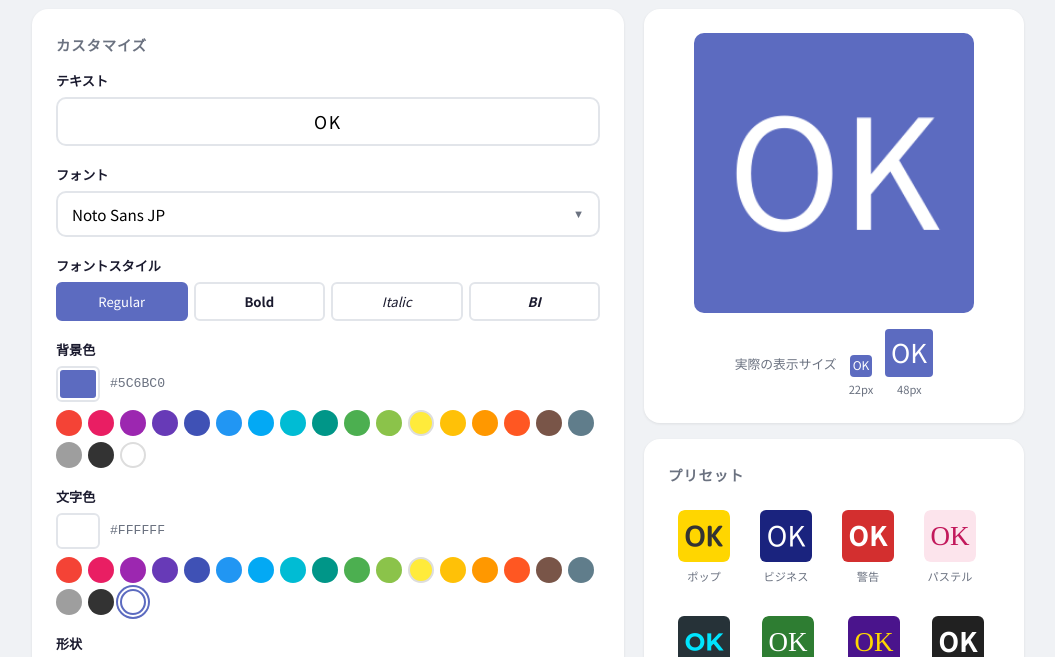
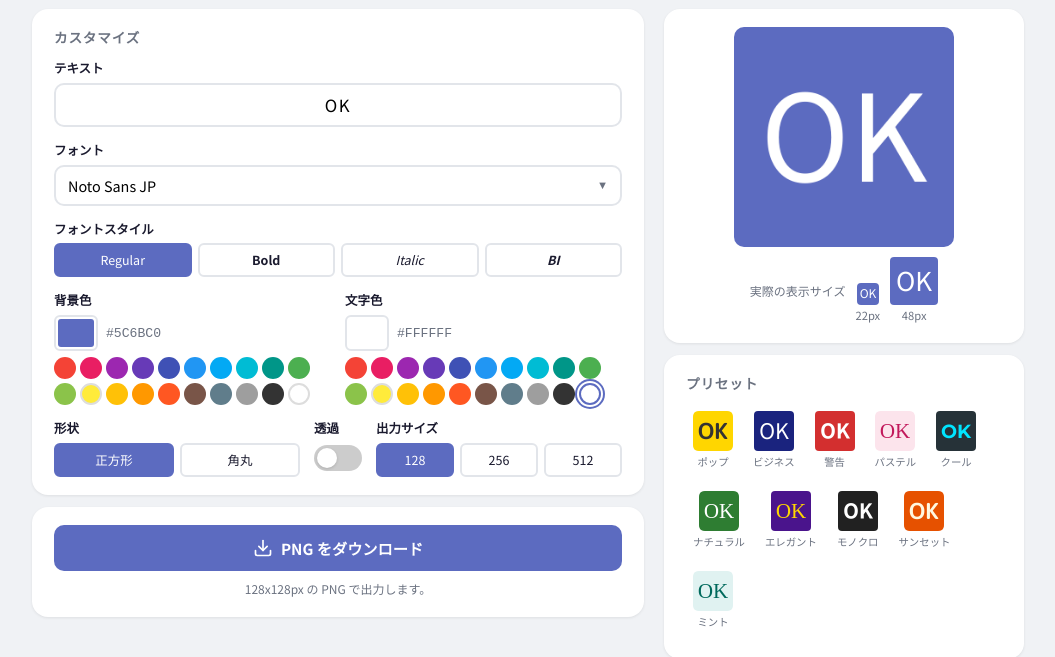
Before and after one commit to yukihiroyamaguchi569/create-slack-stamp, a plain HTML site: page index.html in a window 1280 px wide. Shown: the part 131-788 px from the top of the page, without its empty margins (112-1167 px from the left). Drawn offline with Linux system fonts and the light colour scheme; a web font is replaced by a local one.

Commit message:
３，４文字は２行表示に

```diff
--- a/index.html
+++ b/index.html
@@ -26,7 +26,7 @@
           <!-- テキスト -->
           <div class="control-group">
             <label class="control-label" for="text-input">テキスト</label>
-            <input type="text" id="text-input" class="text-input" maxlength="4" placeholder="1〜4文字を入力" value="OK">
+            <input type="text" id="text-input" class="text-input" maxlength="4" placeholder="4文字まで（3〜4文字は2行表示）" value="OK">
           </div>
 
           <!-- フォント -->
@@ -59,8 +59,9 @@
             </div>
           </div>
 
-          <!-- 背景色 -->
-          <div class="control-group">
+          <!-- 背景色・文字色 横並び -->
+          <div class="color-row">
+            <div class="control-group color-half">
               <label class="control-label">背景色</label>
               <div class="color-control">
                 <input type="color" id="bg-color-picker" class="color-picker" value="#5C6BC0">
@@ -68,9 +69,7 @@
               </div>
               <div class="color-swatches" id="bg-swatches"></div>
             </div>
-
-          <!-- 文字色 -->
-          <div class="control-group">
+            <div class="control-group color-half">
               <label class="control-label">文字色</label>
               <div class="color-control">
                 <input type="color" id="text-color-picker" class="color-picker" value="#FFFFFF">
@@ -78,32 +77,31 @@
               </div>
               <div class="color-swatches" id="text-swatches"></div>
             </div>
+          </div>
 
-          <!-- 形状 -->
-          <div class="control-group">
+          <!-- 形状・透過・出力サイズ -->
+          <div class="options-row">
+            <div class="control-group options-item">
               <label class="control-label">形状</label>
               <div class="button-group" id="shape-group">
                 <button class="btn-option active" data-value="square" type="button">正方形</button>
                 <button class="btn-option" data-value="rounded" type="button">角丸</button>
               </div>
             </div>
-
-          <!-- 背景透過 -->
-          <div class="control-group control-group-row">
-            <label class="control-label">背景透過</label>
+            <div class="control-group options-item control-group-row">
+              <label class="control-label">透過</label>
               <label class="toggle-switch">
                 <input type="checkbox" id="transparent-toggle">
                 <span class="toggle-slider"></span>
               </label>
             </div>
-
-          <!-- 出力サイズ -->
-          <div class="control-group">
+            <div class="control-group options-item">
               <label class="control-label">出力サイズ</label>
               <div class="button-group" id="resolution-group">
-              <button class="btn-option active" data-value="128" type="button">128px</button>
-              <button class="btn-option" data-value="256" type="button">256px</button>
-              <button class="btn-option" data-value="512" type="button">512px</button>
+                <button class="btn-option active" data-value="128" type="button">128</button>
+                <button class="btn-option" data-value="256" type="button">256</button>
+                <button class="btn-option" data-value="512" type="button">512</button>
+              </div>
             </div>
           </div>
         </section>
--- a/script.js
+++ b/script.js
@@ -188,8 +188,8 @@ function buildPresets() {
     card.dataset.index = index;
 
     const canvas = document.createElement('canvas');
-    canvas.width = 104;
-    canvas.height = 104;
+    canvas.width = 80;
+    canvas.height = 80;
     canvas.className = 'preset-thumb';
 
     const name = document.createElement('span');
@@ -210,7 +210,7 @@ function renderPresetThumbnails() {
     const preset = PRESETS[index];
     const canvas = card.querySelector('canvas');
     const text = state.text || 'Aa';
-    renderStamp(canvas, 104, {
+    renderStamp(canvas, 80, {
       text: text,
       bgColor: preset.bgColor,
       textColor: preset.textColor,
@@ -225,9 +225,12 @@ function renderPresetThumbnails() {
 // ── イベントバインド ──────────────────────
 
 function bindEvents() {
-  // テキスト入力
+  // テキスト入力（4文字までに制限）
   dom.textInput.addEventListener('input', () => {
-    state.text = dom.textInput.value;
+    const raw = dom.textInput.value;
+    const limited = raw.slice(0, 4);
+    if (raw !== limited) dom.textInput.value = limited;
+    state.text = limited;
     renderAllPreviews();
     renderPresetThumbnails();
   });
@@ -485,23 +488,35 @@ function renderStamp(canvas, size, opts) {
     }
   }
 
-  // テキスト
+  // テキスト（3〜4文字のときは2行表示）
   if (text.length > 0) {
-    const fontSize = calculateFontSize(ctx, text, opts.font, opts.fontStyle, size);
+    const lines = text.length >= 3 ? [text.slice(0, 2), text.slice(2)] : [text];
+    const fontSize = calculateFontSize(ctx, lines, opts.font, opts.fontStyle, size);
     ctx.font = buildFontString(opts.fontStyle, fontSize, opts.font);
     ctx.fillStyle = opts.textColor;
     ctx.textAlign = 'center';
     ctx.textBaseline = 'middle';
 
-    // 微調整: 日本語フォントは少し上にずれるので補正
+    if (lines.length === 1) {
       const metrics = ctx.measureText(text);
       let yOffset = 0;
       if (metrics.actualBoundingBoxAscent && metrics.actualBoundingBoxDescent) {
         const textHeight = metrics.actualBoundingBoxAscent + metrics.actualBoundingBoxDescent;
         yOffset = (metrics.actualBoundingBoxAscent - textHeight / 2);
       }
-
       ctx.fillText(text, size / 2, size / 2 + yOffset);
+    } else {
+      const lineGap = fontSize * 0.15;
+      const metrics0 = ctx.measureText(lines[0]);
+      const metrics1 = ctx.measureText(lines[1]);
+      const h0 = (metrics0.actualBoundingBoxAscent ?? fontSize * 0.8) + (metrics0.actualBoundingBoxDescent ?? fontSize * 0.2);
+      const h1 = (metrics1.actualBoundingBoxAscent ?? fontSize * 0.8) + (metrics1.actualBoundingBoxDescent ?? fontSize * 0.2);
+      const totalHeight = h0 + lineGap + h1;
+      const y1 = size / 2 - totalHeight / 2 + h0 / 2;
+      const y2 = size / 2 - totalHeight / 2 + h0 + lineGap + h1 / 2;
+      ctx.fillText(lines[0], size / 2, y1);
+      ctx.fillText(lines[1], size / 2, y2);
+    }
   }
 }
 
@@ -511,10 +526,12 @@ function buildFontString(fontStyle, fontSize, fontFamily) {
   return `${italic}${bold}${fontSize}px "${fontFamily}"`;
 }
 
-function calculateFontSize(ctx, text, fontFamily, fontStyle, canvasSize) {
+function calculateFontSize(ctx, lines, fontFamily, fontStyle, canvasSize) {
   const padding = canvasSize * 0.12;
   const maxWidth = canvasSize - padding * 2;
   const maxHeight = canvasSize - padding * 2;
+  const lineGapRatio = 0.15;
+  const isMultiLine = Array.isArray(lines) && lines.length > 1;
 
   let low = 4;
   let high = Math.floor(canvasSize * 0.9);
@@ -523,16 +540,26 @@ function calculateFontSize(ctx, text, fontFamily, fontStyle, canvasSize) {
   while (low <= high) {
     const mid = Math.floor((low + high) / 2);
     ctx.font = buildFontString(fontStyle, mid, fontFamily);
+
+    let textWidth = 0;
+    let totalTextHeight = 0;
+
+    if (isMultiLine) {
+      lines.forEach((line) => {
+        const m = ctx.measureText(line);
+        textWidth = Math.max(textWidth, m.width);
+        const h = (m.actualBoundingBoxAscent ?? mid * 0.8) + (m.actualBoundingBoxDescent ?? mid * 0.2);
+        totalTextHeight += h;
+      });
+      totalTextHeight += mid * lineGapRatio * (lines.length - 1);
+    } else {
+      const text = typeof lines === 'string' ? lines : lines[0];
       const metrics = ctx.measureText(text);
-    const textWidth = metrics.width;
-
-    // 高さの推定: actualBoundingBox が使えればそれを使う
-    let textHeight = mid; // fallback
-    if (metrics.actualBoundingBoxAscent !== undefined && metrics.actualBoundingBoxDescent !== undefined) {
-      textHeight = metrics.actualBoundingBoxAscent + metrics.actualBoundingBoxDescent;
+      textWidth = metrics.width;
+      totalTextHeight = (metrics.actualBoundingBoxAscent ?? mid * 0.8) + (metrics.actualBoundingBoxDescent ?? mid * 0.2);
     }
 
-    if (textWidth <= maxWidth && textHeight <= maxHeight) {
+    if (textWidth <= maxWidth && totalTextHeight <= maxHeight) {
       result = mid;
       low = mid + 1;
     } else {
--- a/style.css
+++ b/style.css
@@ -84,18 +84,18 @@ body {
 .section {
   background: var(--color-surface);
   border-radius: var(--radius-lg);
-  padding: 20px;
-  margin-bottom: 16px;
+  padding: 16px 20px;
+  margin-bottom: 12px;
   box-shadow: var(--shadow-sm);
 }
 
 .section-title {
-  font-size: 0.9rem;
+  font-size: 0.85rem;
   font-weight: 700;
   color: var(--color-text-secondary);
   text-transform: uppercase;
   letter-spacing: 0.06em;
-  margin-bottom: 14px;
+  margin-bottom: 10px;
 }
 
 /* ============================================
@@ -105,12 +105,12 @@ body {
   display: flex;
   flex-direction: column;
   align-items: center;
-  gap: 16px;
+  gap: 10px;
 }
 
 .preview-main {
-  width: 200px;
-  height: 200px;
+  width: 160px;
+  height: 160px;
   border-radius: var(--radius-md);
   display: flex;
   align-items: center;
@@ -120,8 +120,8 @@ body {
 }
 
 .preview-main canvas {
-  width: 200px;
-  height: 200px;
+  width: 160px;
+  height: 160px;
   display: block;
   image-rendering: -webkit-optimize-contrast;
   image-rendering: crisp-edges;
@@ -141,25 +141,25 @@ body {
 .preview-sizes {
   display: flex;
   align-items: center;
-  gap: 12px;
+  gap: 10px;
 }
 
 .preview-sizes-label {
-  font-size: 0.8rem;
+  font-size: 0.75rem;
   color: var(--color-text-secondary);
 }
 
 .preview-size-items {
   display: flex;
   align-items: flex-end;
-  gap: 12px;
+  gap: 10px;
 }
 
 .preview-size-item {
   display: flex;
   flex-direction: column;
   align-items: center;
-  gap: 4px;
+  gap: 2px;
 }
 
 .preview-size-canvas-wrap {
@@ -204,8 +204,8 @@ body {
    ============================================ */
 .presets-scroll {
   overflow-x: auto;
-  margin: 0 -20px;
-  padding: 0 20px;
+  margin: 0 -16px;
+  padding: 0 16px;
   -webkit-overflow-scrolling: touch;
 }
 
@@ -221,8 +221,8 @@ body {
 .presets-container {
   display: flex;
   flex-wrap: wrap;
-  gap: 10px;
-  padding-bottom: 8px;
+  gap: 6px;
+  padding-bottom: 4px;
 }
 
 .preset-card {
@@ -230,10 +230,10 @@ body {
   display: flex;
   flex-direction: column;
   align-items: center;
-  gap: 6px;
+  gap: 3px;
   cursor: pointer;
-  padding: 8px;
-  border-radius: var(--radius-md);
+  padding: 5px;
+  border-radius: var(--radius-sm);
   border: 2px solid transparent;
   transition: border-color var(--transition), transform var(--transition);
   user-select: none;
@@ -241,7 +241,7 @@ body {
 
 .preset-card:hover {
   border-color: var(--color-accent);
-  transform: translateY(-2px);
+  transform: translateY(-1px);
 }
 
 .preset-card.active {
@@ -249,14 +249,14 @@ body {
 }
 
 .preset-card canvas {
-  width: 52px;
-  height: 52px;
-  border-radius: 6px;
+  width: 40px;
+  height: 40px;
+  border-radius: 4px;
   display: block;
 }
 
 .preset-card-name {
-  font-size: 0.7rem;
+  font-size: 0.65rem;
   color: var(--color-text-secondary);
   white-space: nowrap;
 }
@@ -265,7 +265,7 @@ body {
    Controls
    ============================================ */
 .control-group {
-  margin-bottom: 18px;
+  margin-bottom: 14px;
 }
 
 .control-group:last-child {
@@ -280,21 +280,54 @@ body {
 
 .control-label {
   display: block;
-  font-size: 0.82rem;
+  font-size: 0.78rem;
   font-weight: 600;
   color: var(--color-text);
-  margin-bottom: 6px;
+  margin-bottom: 4px;
 }
 
 .control-group-row .control-label {
   margin-bottom: 0;
 }
 
+/* 背景色・文字色 横並び */
+.color-row {
+  display: flex;
+  gap: 14px;
+  margin-bottom: 14px;
+}
+
+.color-half {
+  flex: 1;
+  min-width: 0;
+  margin-bottom: 0;
+}
+
+/* 形状・透過・出力サイズ 横並び */
+.options-row {
+  display: flex;
+  gap: 14px;
+  align-items: flex-start;
+}
+
+.options-item {
+  flex: 1;
+  min-width: 0;
+  margin-bottom: 0;
+}
+
+.options-item.control-group-row {
+  flex: 0 0 auto;
+  flex-direction: column;
+  align-items: flex-start;
+  gap: 6px;
+}
+
 /* Text Input */
 .text-input {
   width: 100%;
-  padding: 10px 14px;
-  font-size: 1.1rem;
+  padding: 8px 12px;
+  font-size: 1.05rem;
   font-family: 'Noto Sans JP', sans-serif;
   border: 2px solid var(--color-border);
   border-radius: var(--radius-md);
@@ -311,8 +344,8 @@ body {
 /* Font Selector */
 .font-trigger {
   width: 100%;
-  padding: 10px 14px;
-  font-size: 0.95rem;
+  padding: 8px 12px;
+  font-size: 0.9rem;
   border: 2px solid var(--color-border);
   border-radius: var(--radius-md);
   background: var(--color-surface);
@@ -408,9 +441,9 @@ body {
 
 .btn-option {
   flex: 1;
-  min-width: 60px;
-  padding: 8px 12px;
-  font-size: 0.82rem;
+  min-width: 0;
+  padding: 6px 8px;
+  font-size: 0.78rem;
   font-family: 'Noto Sans JP', sans-serif;
   border: 2px solid var(--color-border);
   border-radius: var(--radius-sm);
@@ -435,8 +468,8 @@ body {
 .color-control {
   display: flex;
   align-items: center;
-  gap: 10px;
-  margin-bottom: 8px;
+  gap: 8px;
+  margin-bottom: 6px;
 }
 
 .color-picker {
@@ -467,12 +500,12 @@ body {
 .color-swatches {
   display: flex;
   flex-wrap: wrap;
-  gap: 6px;
+  gap: 4px;
 }
 
 .color-swatch {
-  width: 26px;
-  height: 26px;
+  width: 22px;
+  height: 22px;
   border-radius: 50%;
   border: 2px solid transparent;
   cursor: pointer;
@@ -555,8 +588,8 @@ input:checked + .toggle-slider::before {
 
 .btn-download {
   width: 100%;
-  padding: 14px 24px;
-  font-size: 1rem;
+  padding: 12px 20px;
+  font-size: 0.95rem;
   font-weight: 700;
   font-family: 'Noto Sans JP', sans-serif;
   color: #ffffff;
@@ -635,17 +668,17 @@ input:checked + .toggle-slider::before {
   }
 
   .section {
-    padding: 24px;
+    padding: 18px 22px;
   }
 
   .preview-main {
-    width: 240px;
-    height: 240px;
+    width: 180px;
+    height: 180px;
   }
 
   .preview-main canvas {
-    width: 240px;
-    height: 240px;
+    width: 180px;
+    height: 180px;
   }
 }
 
@@ -656,16 +689,16 @@ input:checked + .toggle-slider::before {
   }
 
   .col-right {
-    width: 380px;
+    width: 360px;
   }
 
   .preview-main {
-    width: 280px;
-    height: 280px;
+    width: 220px;
+    height: 220px;
   }
 
   .preview-main canvas {
-    width: 280px;
-    height: 280px;
+    width: 220px;
+    height: 220px;
   }
 }
```
Lines whose indentation alone changed are shown as unchanged.
